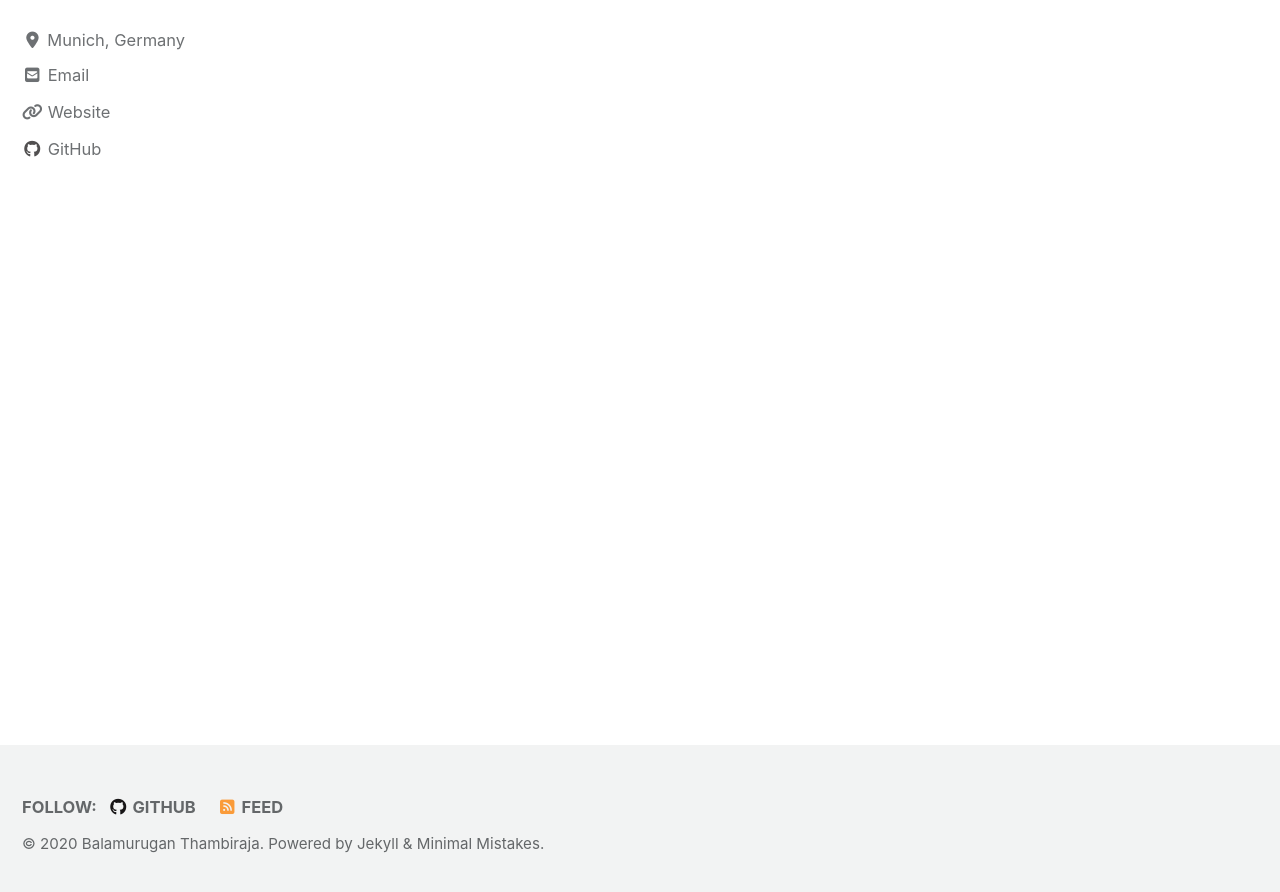
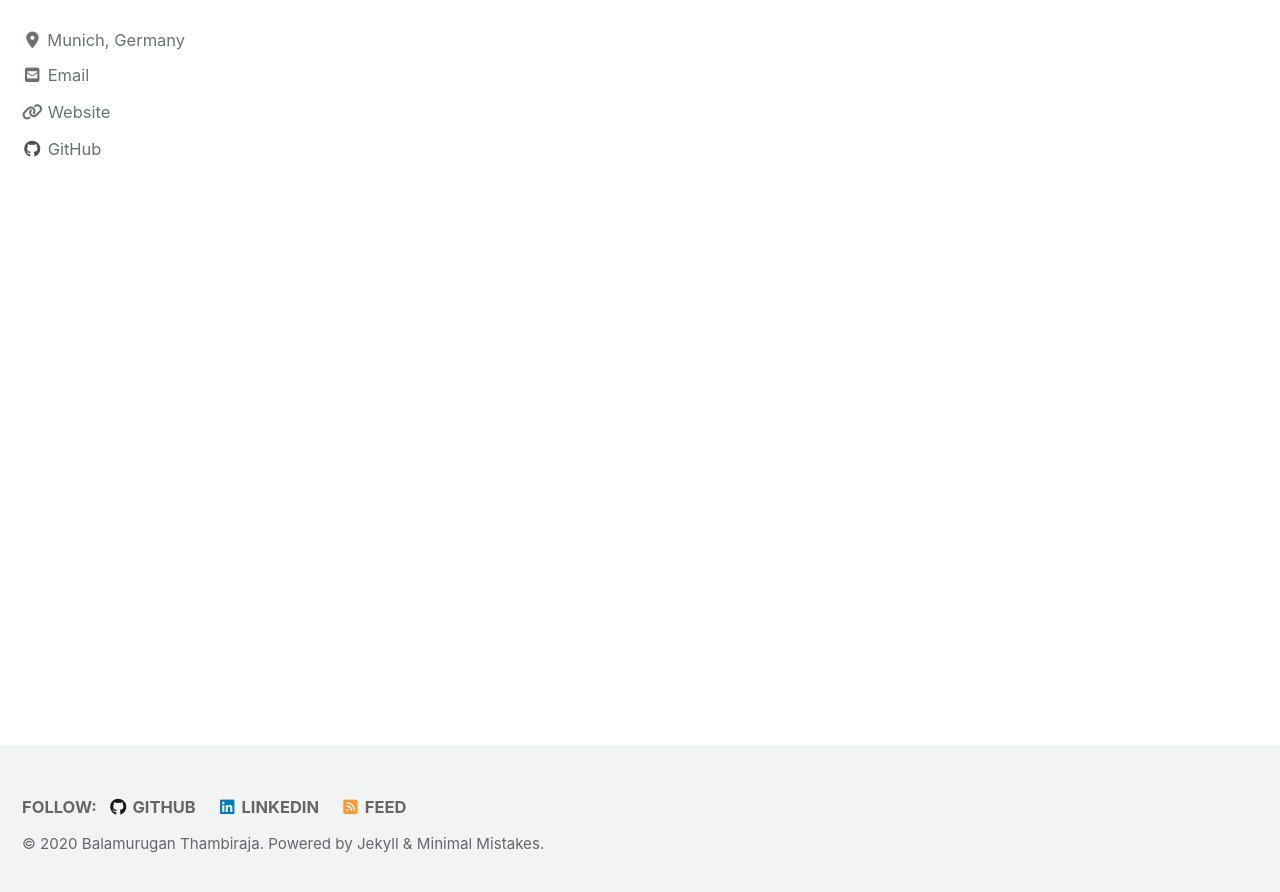
Before and after one commit to balamuruganthambiraja/old_portfolio, a Jekyll site: the page built from index.html, in a window 1280 px wide and 900 px high, scrolled down 222 px. Shown: the top 892 px of the window. Built offline with Jekyll 4.4.1, drawn with Linux system fonts in a browser that asks for light colours; cached includes are drawn as plain includes; nearby versions of some CDN libraries; the list of posts is cut into pages by our own code.

Commit message:
first commit

```diff
--- a/_config.yml
+++ b/_config.yml
@@ -108,37 +108,34 @@ author:
     - label: "GitHub"
       icon: "fab fa-fw fa-github"
       url: "https://github.com/bala1144"
-    - label: "Twitter"
-      icon: "fab fa-fw fa-twitter-square"
-      # url: "https://twitter.com/"
-    - label: "Facebook"
-      icon: "fab fa-fw fa-facebook-square"
-      # url: "https://facebook.com/"
-    - label: "Instagram"
-      icon: "fab fa-fw fa-instagram"
-      # url: "https://instagram.com/"
+    # - label: "Twitter"
+    #   icon: "fab fa-fw fa-twitter-square"
+    #   # url: "https://twitter.com/"
+    # - label: "Facebook"
+    #   icon: "fab fa-fw fa-facebook-square"
+    #   # url: "https://facebook.com/"
+    # - label: "Instagram"
+    #   icon: "fab fa-fw fa-instagram"
+    #   # url: "https://instagram.com/"
 
 # Site Footer
 footer:
   links:
-    - label: "Twitter"
-      icon: "fab fa-fw fa-twitter-square"
-      # url:
-    - label: "Facebook"
-      icon: "fab fa-fw fa-facebook-square"
-      # url:
     - label: "GitHub"
       icon: "fab fa-fw fa-github"
       url: "https://github.com/bala1144"
-    - label: "GitLab"
-      icon: "fab fa-fw fa-gitlab"
-      # url:
-    - label: "Bitbucket"
-      icon: "fab fa-fw fa-bitbucket"
-      # url:
-    - label: "Instagram"
-      icon: "fab fa-fw fa-instagram"
-      # url:
+    - label: "LinkedIn"
+      icon: "fab fa-fw fa-linkedin"
+      url: "https://www.linkedin.com/in/balamuruganthambiraja/"
+    # - label: "GitLab"
+    #   icon: "fab fa-fw fa-gitlab"
+    #   # url:
+    # - label: "Bitbucket"
+    #   icon: "fab fa-fw fa-bitbucket"
+    #   # url:
+    # - label: "Instagram"
+    #   icon: "fab fa-fw fa-instagram"
+    #   # url:
 
 
 # Reading Files
```
